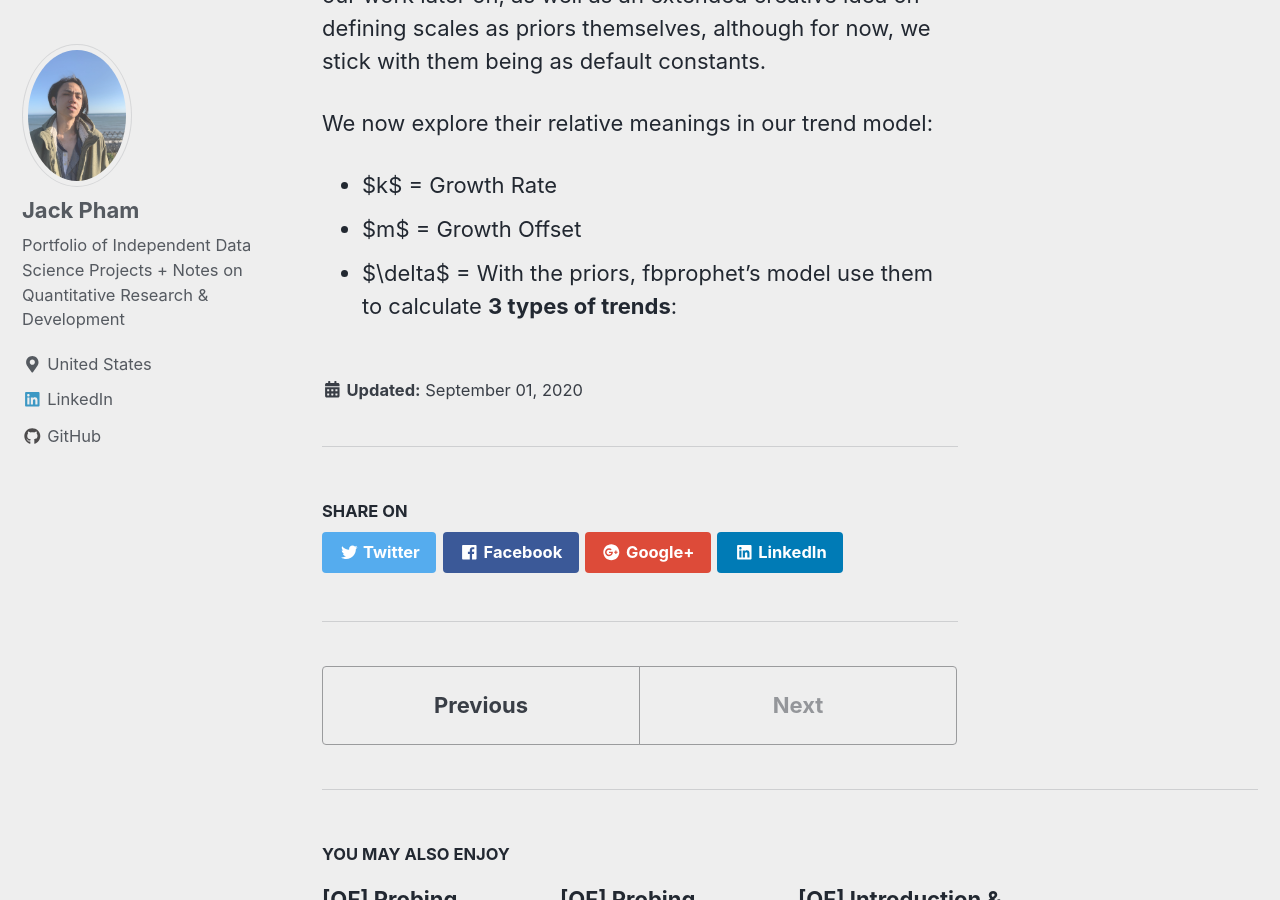
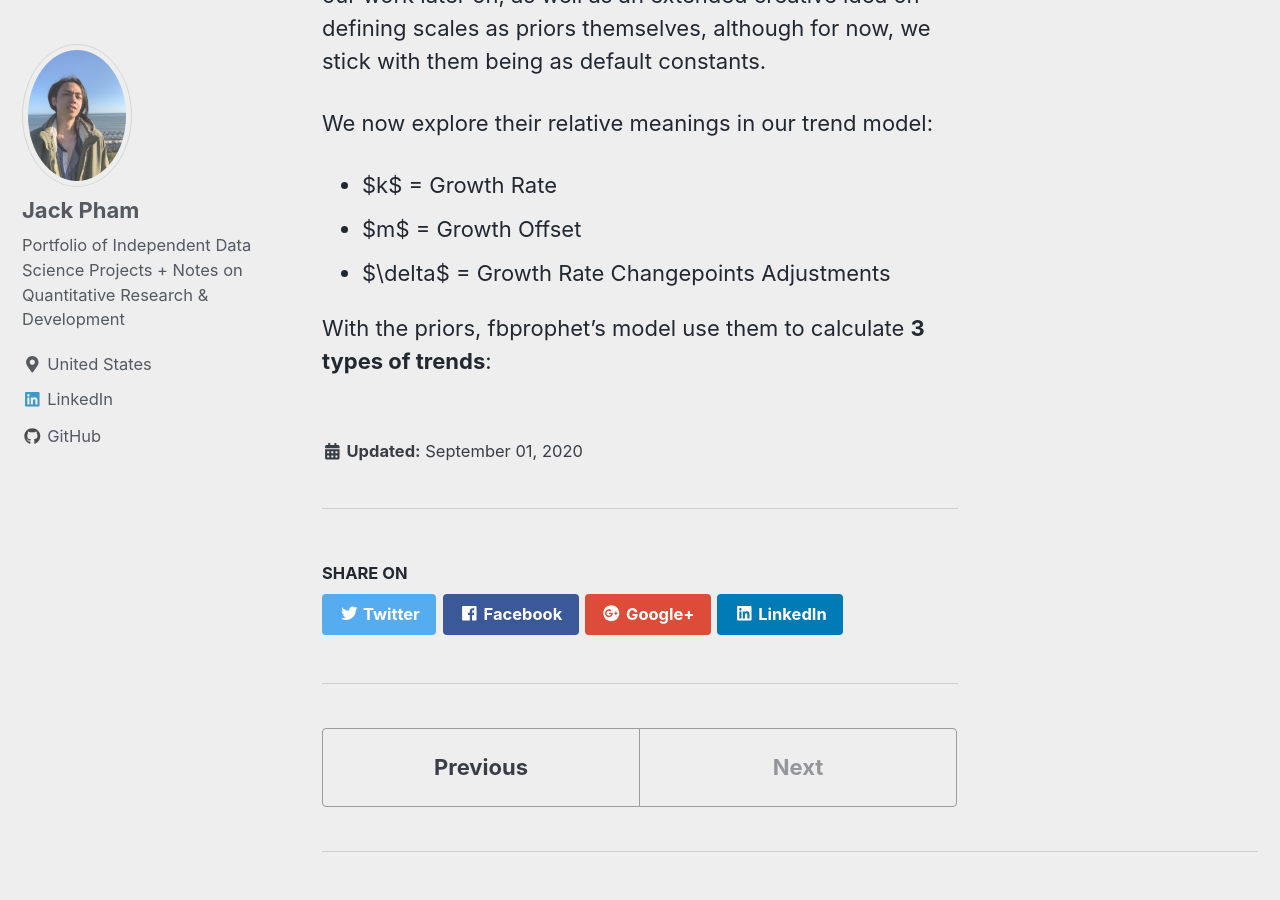
Before and after one commit to jp-quant/jp-quant.github.io, a Jekyll site: the page built from _posts/2020-09-01-fbprophet_bayesian_glm.md, in a window 1280 px wide and 900 px high, scrolled down 7806 px. Built offline with Jekyll 4.4.1, drawn with Linux system fonts in a browser that asks for light colours; nearby versions of some CDN libraries.

Commit message:
_posts/2020-09-01-fbprophet_bayesian_glm.md updated from https://stackedit.io/

```diff
--- a/_posts/2020-09-01-fbprophet_bayesian_glm.md
+++ b/_posts/2020-09-01-fbprophet_bayesian_glm.md
@@ -130,14 +130,15 @@ The effect of priors' scaling values will be demonstrated in our work later on,
 We now explore their relative meanings in our trend model:
 - $k$ =  Growth Rate
 - $m$ = Growth Offset
-- $\delta$ =
+- $\delta$ = Growth Rate Changepoints Adjustments
+
 With the priors, fbprophet's model use them to calculate **3 types of trends**:
 
 
 
 <!--stackedit_data:
-eyJoaXN0b3J5IjpbLTE2MzMxOTgzMTQsLTU2MjI0NjYxNCwtMT
-I5ODc4OTEyNCw0ODI0MTQ5MjQsMTEwNjQ2MDQxNSwxNzMwNDI3
-NzkxLDEwOTg5OTM0NDAsLTE2NDA1NTc4MjUsLTk5NTM1NDc0OC
-wtMTEzNTcyMDU0MF19
+eyJoaXN0b3J5IjpbMzI1Nzc1ODQ4LC01NjIyNDY2MTQsLTEyOT
+g3ODkxMjQsNDgyNDE0OTI0LDExMDY0NjA0MTUsMTczMDQyNzc5
+MSwxMDk4OTkzNDQwLC0xNjQwNTU3ODI1LC05OTUzNTQ3NDgsLT
+ExMzU3MjA1NDBdfQ==
 -->
```
